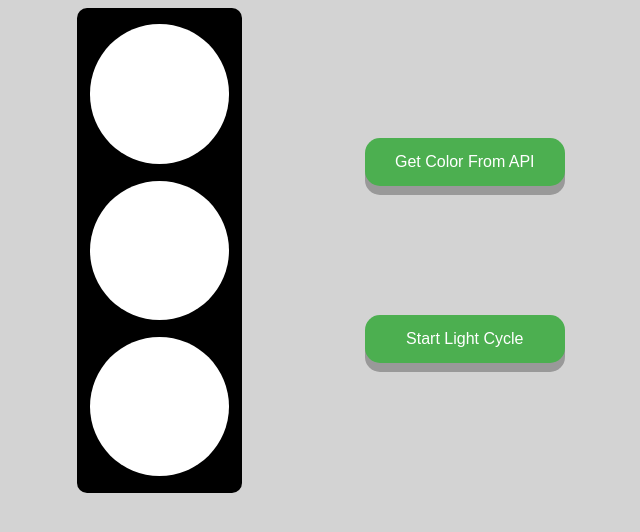
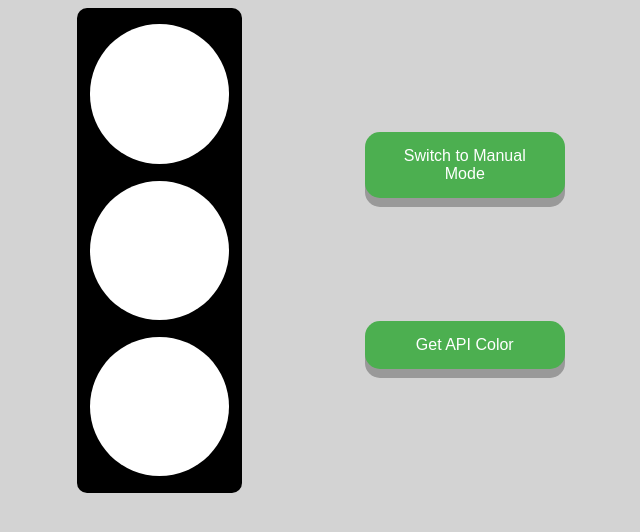
Before and after one commit to javan-pohl/traffic-light, a React (Create React App) app: page / in a window 1280 px wide. Shown: the top 532 px of the page, without its empty margins (319-959 px from the left). Built offline with nearby package versions, Linux system fonts and the light colour scheme; no server answers.

Commit message:
Finishing touches (again) renamed handleChangeClick to handleApiClick. Removed some unused code. I believe it's finished but I'm probably going to double check in the morning

```diff
--- a/src/App.jsx
+++ b/src/App.jsx
@@ -1,4 +1,4 @@
-import React, { useEffect, useState, useRef } from "react";
+import React, { useEffect, useState } from "react";
 import LightButton from "./components/LightButton";
 import LightModule from "./components/LightModule";
 import { colors } from "./colors";
@@ -10,12 +10,10 @@ export default function App() {
   const [color, setColor] = useState("white");
   const [colorNum, setColorNum] = useState(2);
   const [cycleCount, setCycleCount] = useState(0);
-  const [cycleTimingMs, setCycleTimingMs] = useState(500);
+  const [inApiMode, setInApiMode] = useState(true);
   const [init, setInit] = useState(false);
-  const [isCycling, setIsCycling] = useState(false);
   const [isLoading, setIsLoading] = useState(false);
   const [serverAwake, setServerAwake] = useState(false);
-  const myTimeOut = useRef(null);
 
   useEffect(() => {
     if (!serverAwake) {
@@ -23,46 +21,15 @@ export default function App() {
         .then(() => setServerAwake(true))
         .catch((err) => console.log("fetchLight err: ", err));
     }
-    if (isCycling && cycleCount === 0) {
-      cycleLights();
-    } else if (isCycling && cycleCount > 0) {
-      myTimeOut.current = cycleLightsTimeout();
-    }
-    return () => clearTimeout(myTimeOut.current);
   });
 
-  const cycleLights = () => {
-    let i = colorNum;
-    let c = cycleCount;
-    // setColorNum(i >= colors.length - 1 ? (i = 0) : (i += 1));
-    setColorNum(i <= 0 ? (i = colors.length - 1) : (i -= 1));
-    setColor(colors[i]);
-    setCycleCount((c += 1));
+  const handleApiClick = () => {
+    setColor("white");
+    setIsLoading(true);
+    handleApiClick2();
   };
 
-  const cycleLightsTimeout = () => setTimeout(cycleLights, cycleTimingMs);
-
-  const handleCycleClick = () => {
-    clearTimeout(myTimeOut.current);
-    if (isCycling) {
-      setIsCycling(false);
-      setCycleCount(0);
-    } else {
-      setIsCycling(true);
-      setCycleCount(0);
-    }
-  };
-
-  const handleChangeClick = () => {
-    clearTimeout(myTimeOut.current);
-    setIsCycling(false);
-    setCycleCount(0);
-    setColor("white");
-    setIsLoading(true);
-    handleChangeClick2();
-  };
-
-  const handleChangeClick2 = () => {
+  const handleApiClick2 = () => {
     fetchLight()
       .then((color) => {
         setColor(color.data.color);
@@ -70,6 +37,14 @@ export default function App() {
         setIsLoading(false);
       })
       .catch((err) => console.log("fetchLight error: ", err));
+  };
+
+  const handleCycleClick = () => {
+    let c = cycleCount;
+    let i = c === 0 ? (color === "green" ? 1 : 2) : colorNum;
+    setColor(colors[i]);
+    setColorNum(i <= 0 ? (i = colors.length - 1) : (i -= 1));
+    setCycleCount((c += 1));
   };
 
   const handleInitClick = () => {
@@ -81,23 +56,45 @@ export default function App() {
     }
   };
 
+  const handleModeClick = () => {
+    setInApiMode(!inApiMode);
+    setCycleCount(0);
+  };
+
+  const renderButton = () => {
+    if (inApiMode) {
+      return (
+        <LightButton
+          onClick={handleApiClick}
+          truthTest={isLoading}
+          trueText={"Loading..."}
+          falseText={"Get API Color"}
+          trueClassName={"red"}
+        />
+      );
+    } else {
+      return (
+        <LightButton
+          onClick={handleCycleClick}
+          truthTest={true}
+          trueText={"Click to Cycle Colors"}
+          trueClassName={"red"}
+        />
+      );
+    }
+  };
+
   return (
     <div className="main">
       <LightModule lightModClick={handleInitClick} color={color} />
       <div className="buttons">
         <LightButton
-          onClick={handleChangeClick}
-          truthTest={isLoading}
-          falseText={"Get Color From API"}
-          trueText={"Loading ..."}
+          onClick={handleModeClick}
+          truthTest={inApiMode}
+          falseText={"Switch to API Mode"}
+          trueText={"Switch to Manual Mode"}
         />
-        <LightButton
-          onClick={handleCycleClick}
-          truthTest={isCycling}
-          falseText={"Start Light Cycle"}
-          trueText={"Stop Light Cycle"}
-          trueClassName={"red"}
-        />
+        {renderButton()}
       </div>
     </div>
   );
```
